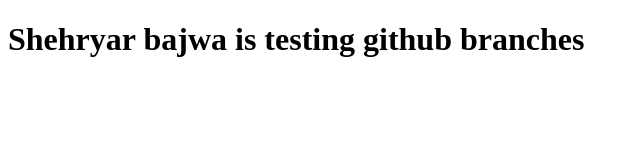
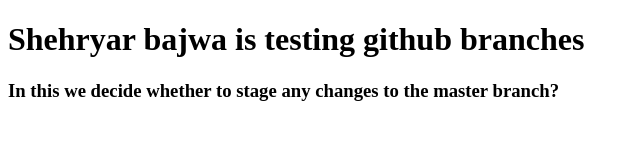
Before and after one commit to shehryarbajwa/testing, a plain HTML site: page index.html in a window 1280 px wide. Shown: the whole page, without its empty margins (0-640 px from the left). Drawn offline with Linux system fonts and the light colour scheme.

Commit message:
create h3

```diff
--- a/index.html
+++ b/index.html
@@ -8,5 +8,6 @@
 </head>
 <body>
   <h1>Shehryar bajwa is testing github branches</h1>
+  <h3>In this we decide whether to stage any changes to the master branch?</h3>
 </body>
 </html>
```
